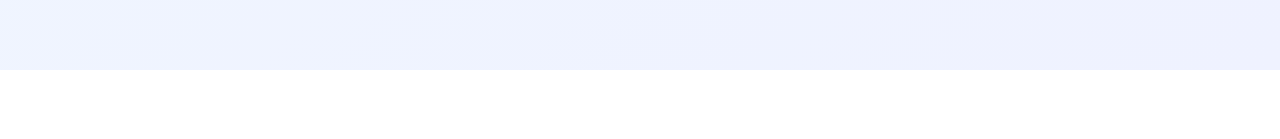
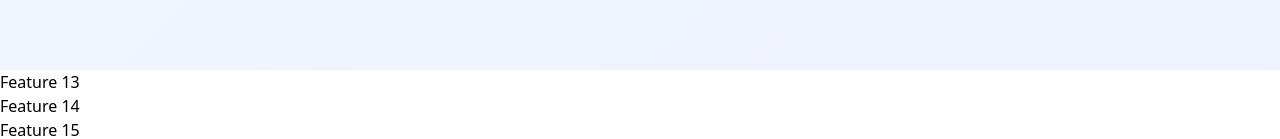
Before and after one commit to renuraju1313/react-sample-app, a React (Create React App) app: page / in a window 1280 px wide. Shown: the part 730-869 px from the top of the page. Before the commit the page ends 800 px from the top, so only its background shows below. Built offline with nearby package versions, Linux system fonts and the light colour scheme; no server answers.

Commit message:
feature 15 changes

```diff
--- a/src/App.js
+++ b/src/App.js
@@ -1,12 +1,14 @@
 import TodoTable from './components/TodoTable';
-import feature11 from './components/feature11';
-import feature12 from './components/feature12';
+import Feature13 from './components/Feature13';
+import Feature14 from './components/Feature14';
+import Feature15 from './components/Feature15';
 function App() {
   return (
     <div>
       <TodoTable />
-      <feature11 />
-      <feature12 />
+      <Feature13 />
+      <Feature14 />
+      <Feature15 />
     </div>
   );
 }
--- a/src/components/feature11.jsx
+++ b/src/components/Feature13.jsx
@@ -1,11 +1,11 @@
 import React from 'react'
 
-const feature11 = () => {
+const Feature13 = () => {
     return (
         <div>
-            Feature 11
+            Feature 13
         </div>
     )
 }
 
-export default feature11
+export default Feature13
--- a/src/components/feature12.jsx
+++ b/src/components/Feature14.jsx
@@ -1,11 +1,11 @@
 import React from 'react'
 
-const feature12 = () => {
+const Feature14 = () => {
     return (
         <div>
-            Feature 12
+            Feature 14
         </div>
     )
 }
 
-export default feature12
+export default Feature14
--- /dev/null
+++ b/src/components/Feature15.jsx
@@ -0,0 +1,11 @@
+import React from 'react'
+
+const Feature15 = () => {
+    return (
+        <div>
+            Feature 15
+        </div>
+    )
+}
+
+export default Feature15
```
